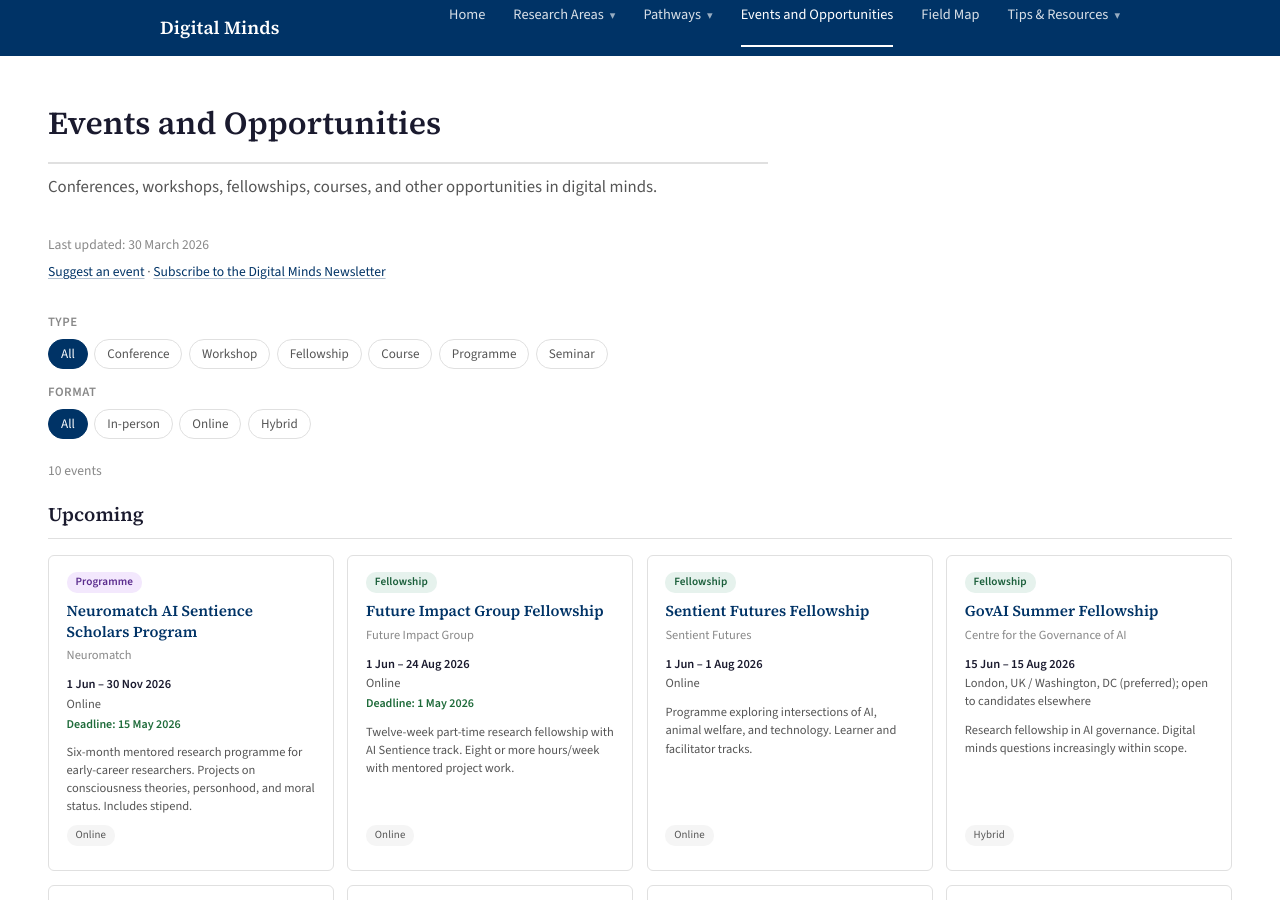
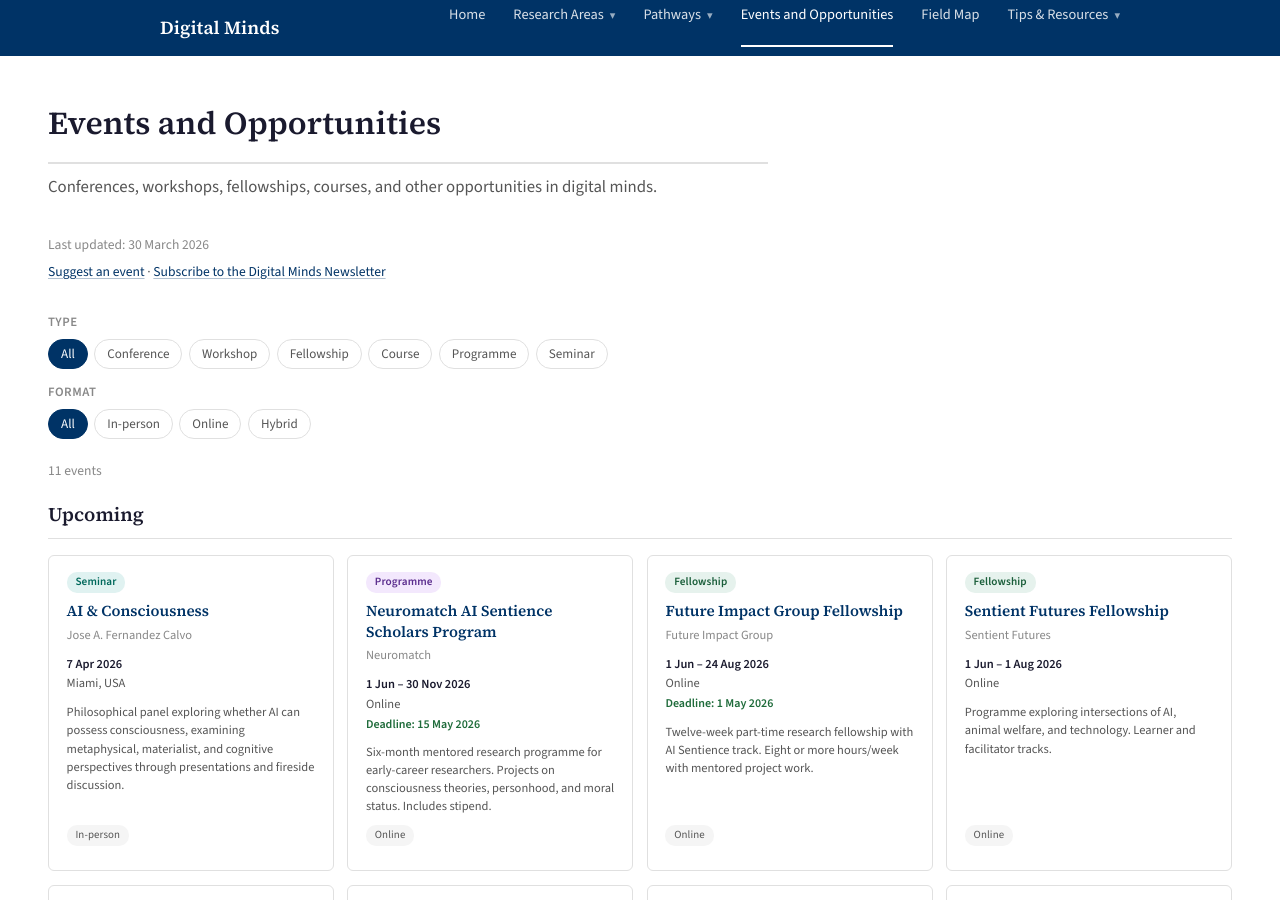
Before and after one commit to Mitchel-Alexander/getting-started-digital-minds, a Jekyll site: the page built from events.md, in a window 1280 px wide and 900 px high. Built offline with Jekyll 4.4.1, drawn with Linux system fonts in a browser that asks for light colours.

Commit message:
Add AI & Consciousness panel event (Miami, 7 Apr)
Co-Authored-By: Claude Opus 4.6 <noreply@anthropic.com>

```diff
--- a/_data/events.yml
+++ b/_data/events.yml
@@ -4,6 +4,17 @@
 # type: conference | workshop | fellowship | course | seminar | programme
 # format: in-person | online | hybrid
 # For recurring programmes, list the next cohort dates and update when new ones are announced.
+
+- name: "AI & Consciousness"
+  url: https://luma.com/0dkylo8k
+  organiser: Jose A. Fernandez Calvo
+  date_start: 2026-04-07
+  type: seminar
+  format: in-person
+  location: Miami, USA
+  deadline:
+  description: Philosophical panel exploring whether AI can possess consciousness, examining metaphysical, materialist, and cognitive perspectives through presentations and fireside discussion.
+  status: upcoming
 
 - name: Cambridge Digital Minds Online Course
   url: https://digitalminds.cam/course/
```
